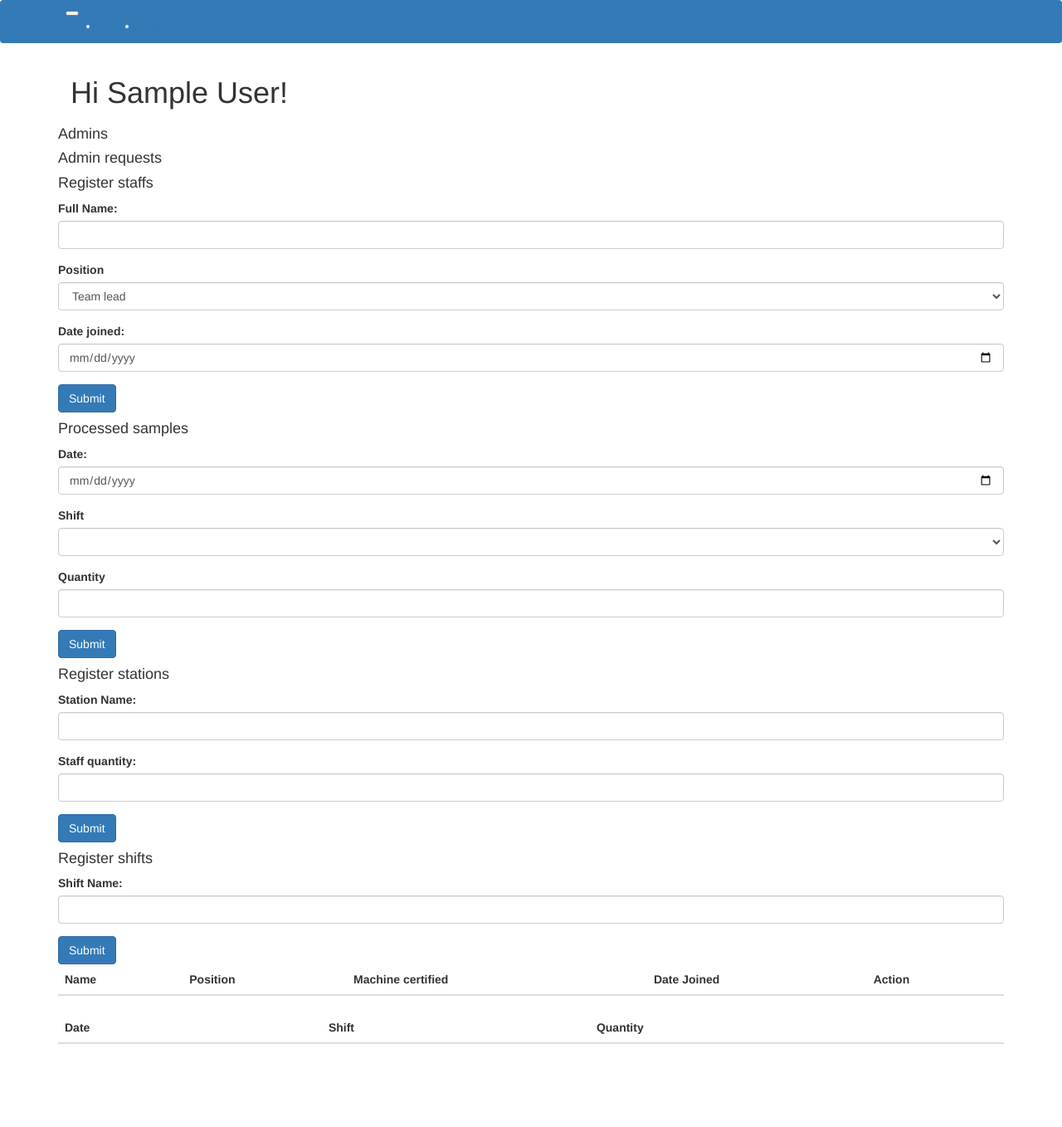
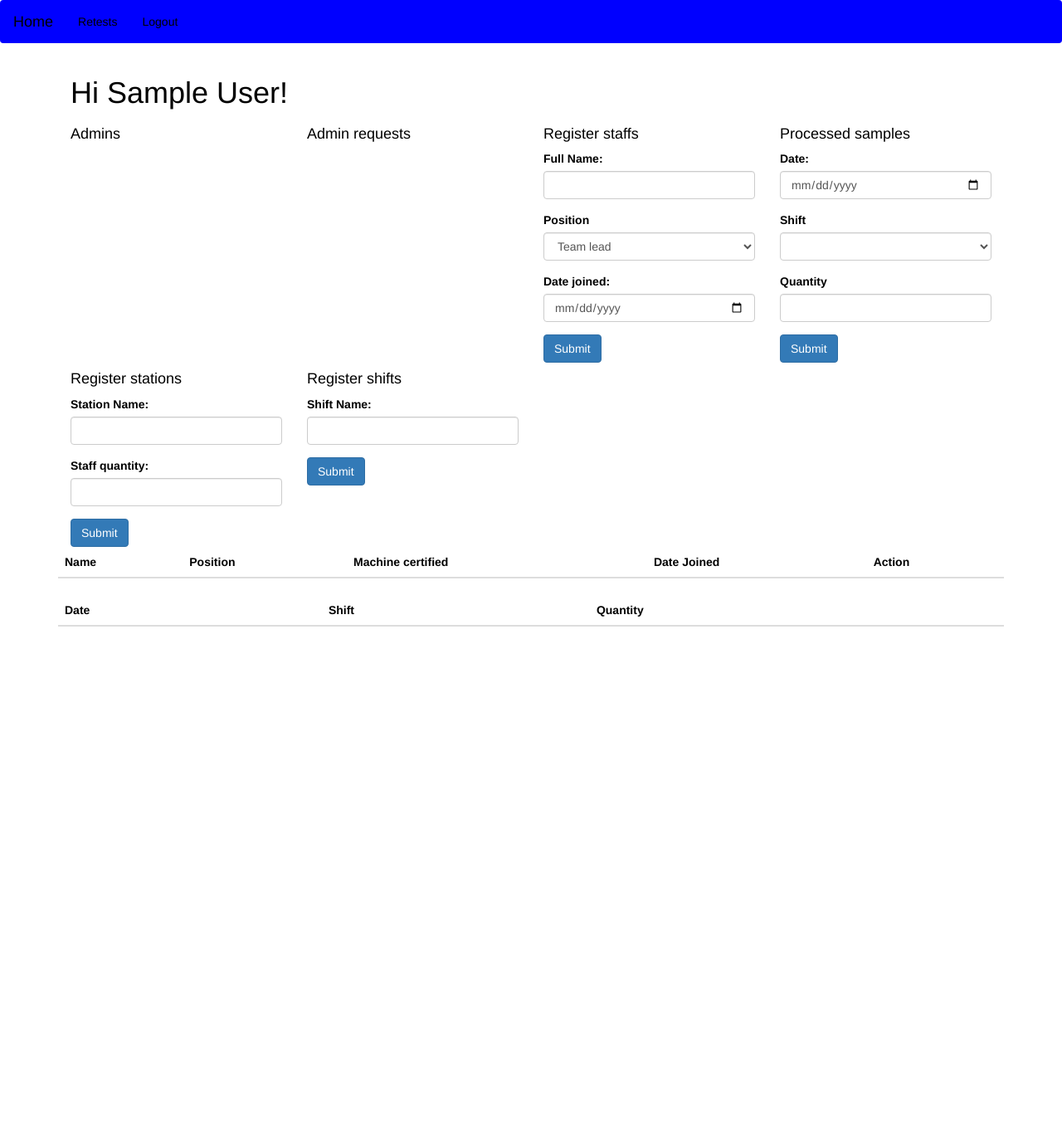
Before and after one commit to lootfee/extraction, a Flask app: page /admin in a window 1280 px wide. Shown: the whole page at 83% size. After the commit the page ends 755 px from the top, so only its background shows below. Run offline with Flask 2, Linux system fonts and the light colour scheme; the visitor is signed in with stand-in values (Sample User, id 1); data comes from the database, SQL or seed files in the repository; data that the repository does not hold is empty; some libraries are stand-ins or nearby versions.

Commit message:
changed to bootstrap 3

```diff
--- a/app/routes.py
+++ b/app/routes.py
@@ -269,30 +269,33 @@ def data_uploads():
 		#filename = secure_filename(form.fileContents.data.filename)
 		filestream =  form.file_name.data
 		filestream.seek(0)#read file without saving
-		names = ['sample_id', 'plate_id', 'well', 'fam', 'vic', 'analyst', 'retest_type', 'reason']
+		names = ['sample_id', 'plate_id', 'well', 'fam', 'vic', 'analyst', 'retest_type', 'reason', 'remarks', 'admin_comment']
 		dataset = concat((chunk for chunk in read_csv(filestream, names=names, chunksize=5000, keep_default_na=False)))#read_csv(file_loc, chunksize=1000, sep='\n')
 		for i in range(1, len(dataset)):
-			retest_query = Retests.query.filter_by(sample_id=dataset.loc[i, 'sample_id'], plate_id=dataset.loc[i, 'plate_id'], well=dataset.loc[i, 'well']).first()
-			if not retest_query:
-				if dataset.loc[i, 'sample_id'] != '' or '\\':
-					if dataset.loc[i, 'sample_id'] and dataset.loc[i, 'plate_id'] and dataset.loc[i, 'well'] != '':
-						if dataset.loc[i, 'fam'] != '' and dataset.loc[i, 'vic'] != '':
-							retests_data = Retests(sample_id=dataset.loc[i, 'sample_id'], plate_id=dataset.loc[i, 'plate_id'], well=dataset.loc[i, 'well'], fam=dataset.loc[i, 'fam'], vic=dataset.loc[i, 'vic'], analyst=dataset.loc[i, 'analyst'], retest_type=dataset.loc[i, 'retest_type'])
-							db.session.add(retests_data)
-							#db.session.commit()
-						elif dataset.loc[i, 'fam'] == '' and dataset.loc[i, 'vic'] != '':
-							retests_data = Retests(sample_id=dataset.loc[i, 'sample_id'], plate_id=dataset.loc[i, 'plate_id'], well=dataset.loc[i, 'well'], vic=dataset.loc[i, 'vic'], analyst=dataset.loc[i, 'analyst'], retest_type=dataset.loc[i, 'retest_type'])
-							db.session.add(retests_data)
-							#db.session.commit()
-						elif dataset.loc[i, 'vic'] == '' and dataset.loc[i, 'fam'] != '':
-							retests_data = Retests(sample_id=dataset.loc[i, 'sample_id'], plate_id=dataset.loc[i, 'plate_id'], well=dataset.loc[i, 'well'], fam=dataset.loc[i, 'fam'], analyst=dataset.loc[i, 'analyst'], retest_type=dataset.loc[i, 'retest_type'])
-							db.session.add(retests_data)
-							#db.session.commit()
-						elif dataset.loc[i, 'fam'] == '' and dataset.loc[i, 'vic'] == '':
-							retests_data = Retests(sample_id=dataset.loc[i, 'sample_id'], plate_id=dataset.loc[i, 'plate_id'], well=dataset.loc[i, 'well'], analyst=dataset.loc[i, 'analyst'], retest_type=dataset.loc[i, 'retest_type'])
-							db.session.add(retests_data)
-							#db.session.commit()
-						db.session.commit()
+			try:
+				if dataset.loc[i, 'sample_id'] and dataset.loc[i, 'plate_id'] != '' or '\\':
+					retest_query = Retests.query.filter_by(sample_id=dataset.loc[i, 'sample_id'], plate_id=dataset.loc[i, 'plate_id'], well=dataset.loc[i, 'well']).first()
+					if not retest_query:
+						if dataset.loc[i, 'sample_id'] and dataset.loc[i, 'plate_id'] and dataset.loc[i, 'well'] != '':
+							if dataset.loc[i, 'fam'] != '' and dataset.loc[i, 'vic'] != '':
+								retests_data = Retests(sample_id=dataset.loc[i, 'sample_id'], plate_id=dataset.loc[i, 'plate_id'], well=dataset.loc[i, 'well'], fam=dataset.loc[i, 'fam'], vic=dataset.loc[i, 'vic'], analyst=dataset.loc[i, 'analyst'], retest_type=dataset.loc[i, 'retest_type'], reason=dataset.loc[i, 'reason'], remarks=dataset.loc[i, 'remarks'], admin_comment=dataset.loc[i, 'admin_comment'])
+								db.session.add(retests_data)
+								#db.session.commit()
+							elif dataset.loc[i, 'fam'] == '' and dataset.loc[i, 'vic'] != '':
+								retests_data = Retests(sample_id=dataset.loc[i, 'sample_id'], plate_id=dataset.loc[i, 'plate_id'], well=dataset.loc[i, 'well'], vic=dataset.loc[i, 'vic'], analyst=dataset.loc[i, 'analyst'], retest_type=dataset.loc[i, 'retest_type'], reason=dataset.loc[i, 'reason'], remarks=dataset.loc[i, 'remarks'], admin_comment=dataset.loc[i, 'admin_comment'])
+								db.session.add(retests_data)
+								#db.session.commit()
+							elif dataset.loc[i, 'vic'] == '' and dataset.loc[i, 'fam'] != '':
+								retests_data = Retests(sample_id=dataset.loc[i, 'sample_id'], plate_id=dataset.loc[i, 'plate_id'], well=dataset.loc[i, 'well'], fam=dataset.loc[i, 'fam'], analyst=dataset.loc[i, 'analyst'], retest_type=dataset.loc[i, 'retest_type'], reason=dataset.loc[i, 'reason'], remarks=dataset.loc[i, 'remarks'], admin_comment=dataset.loc[i, 'admin_comment'])
+								db.session.add(retests_data)
+								#db.session.commit()
+							elif dataset.loc[i, 'fam'] == '' and dataset.loc[i, 'vic'] == '':
+								retests_data = Retests(sample_id=dataset.loc[i, 'sample_id'], plate_id=dataset.loc[i, 'plate_id'], well=dataset.loc[i, 'well'], analyst=dataset.loc[i, 'analyst'], retest_type=dataset.loc[i, 'retest_type'], reason=dataset.loc[i, 'reason'], remarks=dataset.loc[i, 'remarks'], admin_comment=dataset.loc[i, 'admin_comment'])
+								db.session.add(retests_data)
+								#db.session.commit()
+							db.session.commit()
+			except KeyError:
+				pass
 	return render_template('data_upload.html', form=form)
 
 
--- a/app/templates/admin.html
+++ b/app/templates/admin.html
@@ -5,7 +5,7 @@
 <div class="container-fluid">
     <h1>Hi {{ current_user.name }}!</h1>
     <div class="row">
-		<div class="col">
+		<div class="col-lg-3 col-md-3 co-sm-6 col-xs-12">
 			<h4>Admins</h4>
 			<ol>
 				{% for admin in admins %}
@@ -13,7 +13,7 @@
 				{% endfor %}
 			</ol>
 		</div>
-		<div class="col">
+		<div class="col-lg-3 col-md-3 co-sm-6 col-xs-12">
 			<h4>Admin requests</h4>
 			<ol>
 				{% for req in admin_requests %}
@@ -21,21 +21,21 @@
 				{% endfor %}
 			</ol>
 		</div>
-		<div class="col">
+		<div class="col-lg-3 col-md-3 co-sm-6 col-xs-12">
 			<h4>Register staffs</h4>
 			{{ wtf.quick_form(staff_reg_form)}}
 		</div>
-		<div class="col">
+		<div class="col-lg-3 col-md-3 co-sm-6 col-xs-12">
 			<h4>Processed samples</h4>
 			{{ wtf.quick_form(ps_form)}}
 		</div>
     </div>
     <div class="row">
-		<div class="col">
+		<div class="col-lg-3 col-md-3 co-sm-6 col-xs-12">
 			<h4>Register stations</h4>
 			{{ wtf.quick_form(rs_form)}}
 		</div>
-		<div class="col">
+		<div class="col-lg-3 col-md-3 co-sm-6 col-xs-12">
 			<h4>Register shifts</h4>
 		  {{ wtf.quick_form(rsh_form)}}
 		</div>
--- a/app/templates/base.html
+++ b/app/templates/base.html
@@ -9,13 +9,20 @@
 {% endblock %}
 
 {% block navbar %}
-<nav class="navbar navbar-expand-lg navbar-dark bg-primary">
+<nav class="navbar navbar-primary">
+	<div class="container-fluid">
+		<div class="navbar-header">
+			<button type="button" class="navbar-toggle collapsed" data-toggle="collapse" data-target="#navbarNav" aria-controls="navbarNav" aria-expanded="false">
+				<span class="sr-only">Toggle navigation</span>
+				<span class="icon-bar"></span>
+				<span class="icon-bar"></span>
+				<span class="icon-bar"></span>
+			</button>
 			 <a class="navbar-brand" href="{{url_for('index')}}">Home</a>
-    <button class="navbar-toggler" type="button" data-toggle="collapse" data-target="#navbarNav" aria-controls="navbarNav" aria-expanded="false" aria-label="Toggle navigation">
-      <span class="navbar-toggler-icon"></span>
-    </button>
+		</div>
+
 		<div class="collapse navbar-collapse" id="navbarNav">
-      <ul class="navbar-nav">
+		  <ul class="nav navbar-nav">
 			<li class="nav-item">
 			  <a class="nav-link" href="{{ url_for('retests')}}">Retests</a>
 			</li>
@@ -28,6 +35,7 @@
 			</li>
 			{% endif %}
 		  </ul>
+		</div>
 	</div>
   </nav>
 {% endblock %}
@@ -54,8 +62,19 @@
 {{ super() }}
 
 <style>
+	body {
+		color: #000000;
+	}
    #main_container {
 		margin-bottom: 10vh;
+   }
+
+   .navbar-primary {
+		background-color: #0000ff;
+   }
+
+   nav a {
+		color: #000000;
    }
 </style>
 {% endblock %}
--- a/app/templates/register.html
+++ b/app/templates/register.html
@@ -4,7 +4,7 @@
 {% block app_content %}
 <div class="container-fluid">
     <div class="row">
-        <div class="col">
+        <div class="col-lg-3 col-md-3 co-sm-6 col-xs-12">
 			<div>
 				{{ wtf.quick_form(admin_reg_form)}}
 			</div>
--- a/requirements.txt
+++ b/requirements.txt
@@ -3,7 +3,7 @@ click==7.1.2
 cycler==0.10.0
 dominate==2.5.1
 Flask==1.1.2
-Flask-Bootstrap4==4.0.2
+Flask-Bootstrap==3.3.7.1
 Flask-Login==0.5.0
 Flask-Migrate==2.5.3
 Flask-SQLAlchemy==2.4.1
```
Also changed, not shown: app/templates/admin_login.html (+3 -5 lines). Lines whose indentation alone changed are shown as unchanged.
